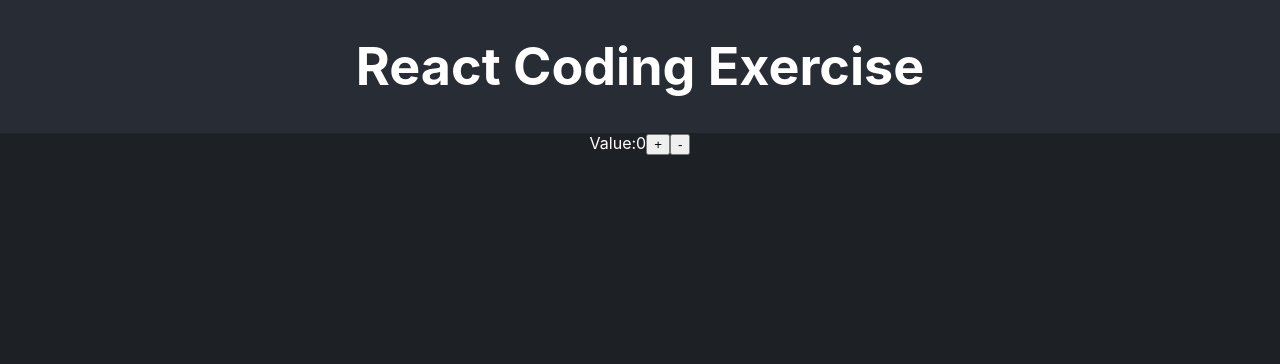
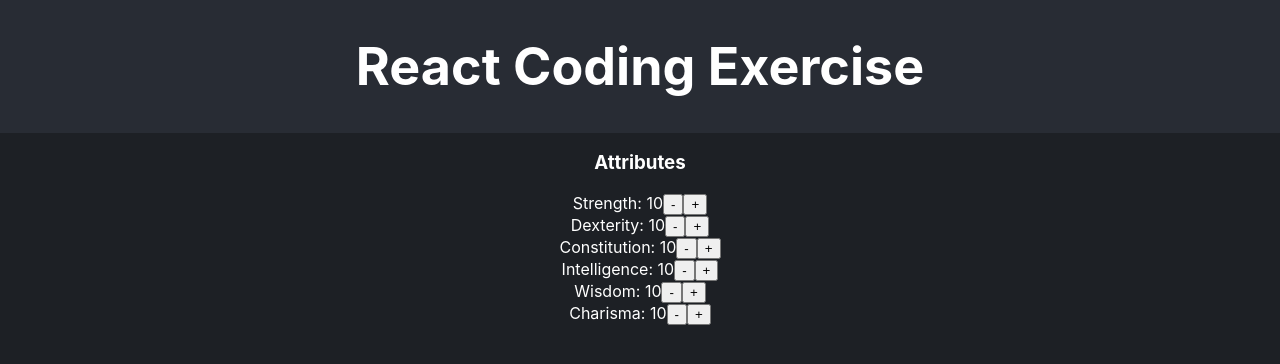
Before and after one commit to Shafin-A/recruiting-webapp-character, a React (Create React App) app: page / in a window 1280 px wide. Shown: the top 364 px of the page. Built offline with nearby package versions, Linux system fonts and the light colour scheme.

Commit message:
Added state and controls for attributes

```diff
--- a/src/App.js
+++ b/src/App.js
@@ -1,10 +1,25 @@
-import { useState } from 'react';
-import './App.css';
-import { ATTRIBUTE_LIST, CLASS_LIST, SKILL_LIST } from './consts.js';
-
+import { useState } from "react";
+import "./App.css";
+import { ATTRIBUTE_LIST, CLASS_LIST, SKILL_LIST } from "./consts.js";
 
 function App() {
-  const [num, setNum] = useState(0);
+  // make an object out of ATTRIBUTE_LIST to store stat for each attribute
+  const initialAttributeStats = ATTRIBUTE_LIST.reduce((acc, attribute) => {
+    acc[attribute] = 10;
+    return acc;
+  }, {});
+
+  const [attributeStats, setAttributeStats] = useState(initialAttributeStats);
+
+  const handleChangeAttribute = (attribute, amount) => {
+    const updatedAttributeStats = {
+      ...attributeStats,
+      [attribute]: attributeStats[attribute] + amount,
+    };
+
+    setAttributeStats(updatedAttributeStats);
+  };
+
   return (
     <div className="App">
       <header className="App-header">
@@ -12,10 +27,20 @@ function App() {
       </header>
       <section className="App-section">
         <div>
-          Value:
-          {num}
-          <button>+</button>
-          <button>-</button>
+          <h3>Attributes</h3>
+          {Object.entries(attributeStats).map(([attribute, stat]) => {
+            return (
+              <div key={attribute}>
+                {attribute}: {stat}
+                <button onClick={() => handleChangeAttribute(attribute, -1)}>
+                  -
+                </button>
+                <button onClick={() => handleChangeAttribute(attribute, 1)}>
+                  +
+                </button>
+              </div>
+            );
+          })}
         </div>
       </section>
     </div>
```
